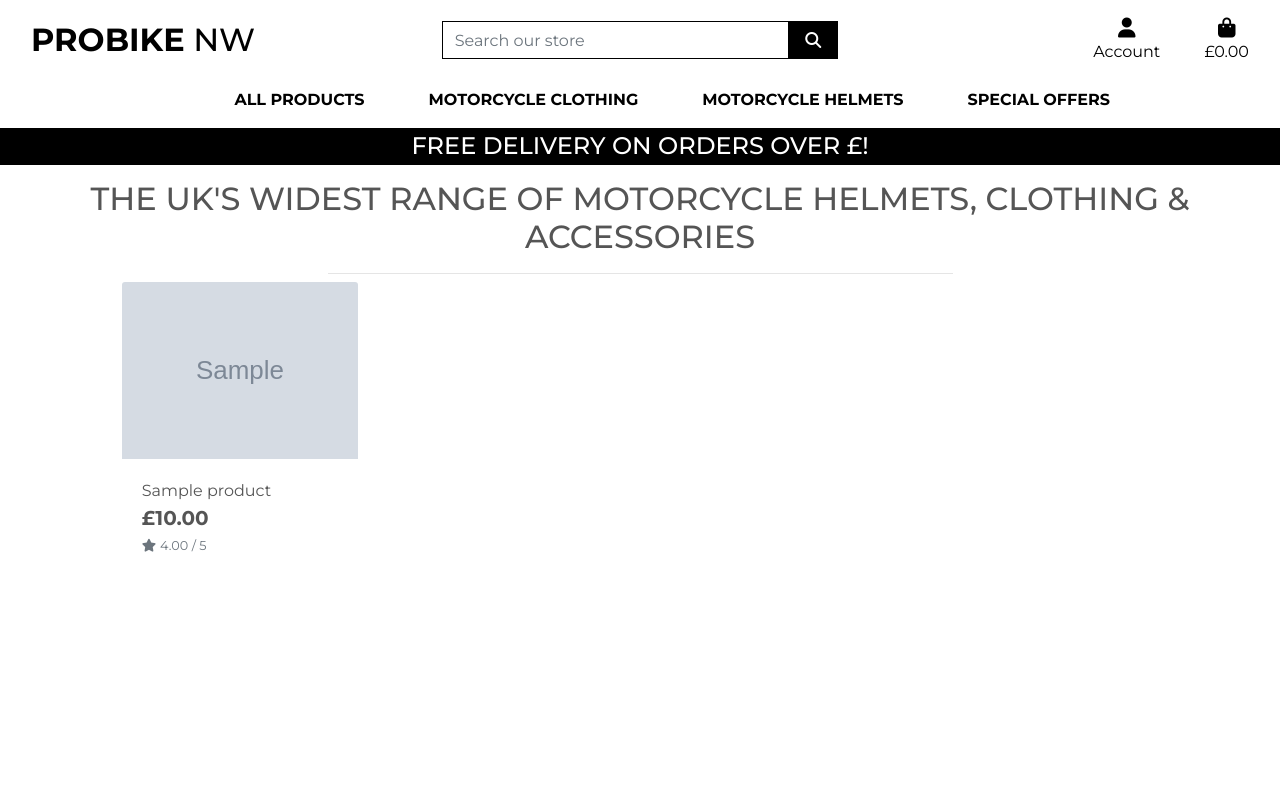
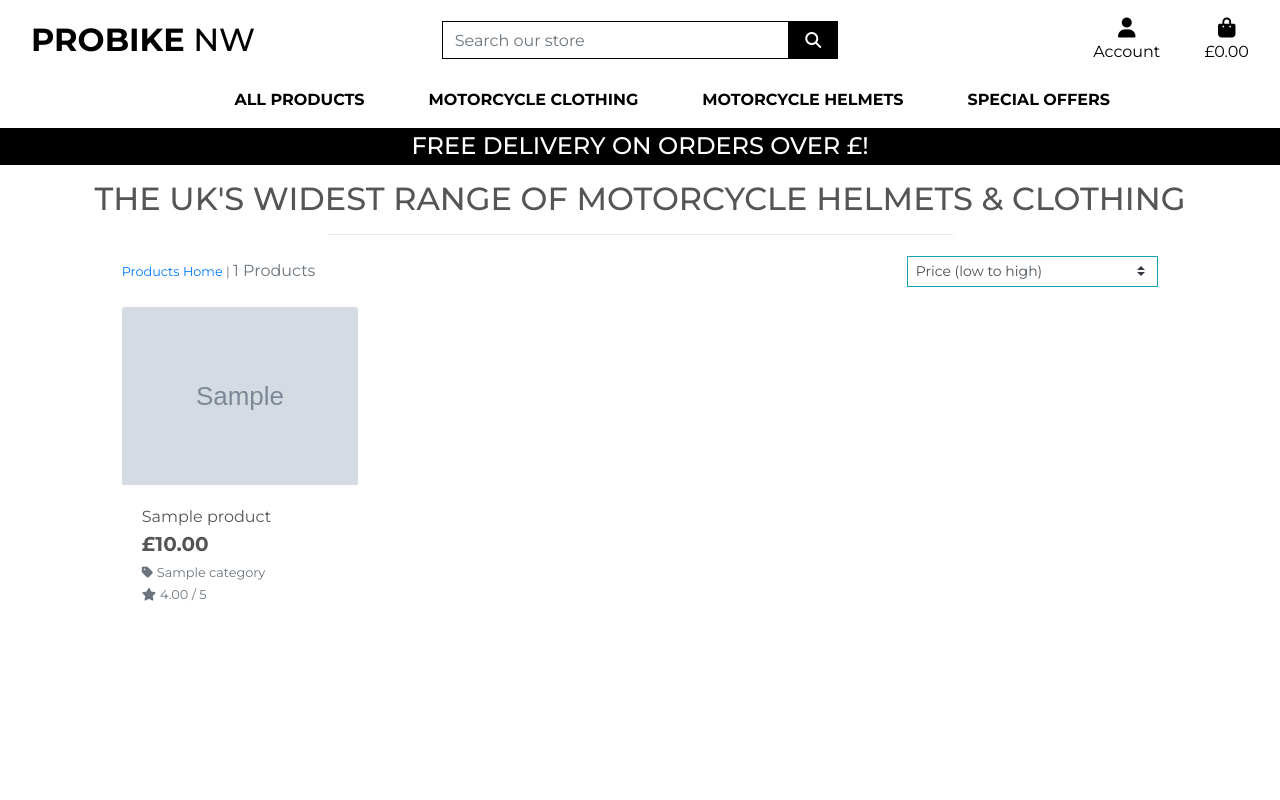
Before and after one commit to Code-Institute-Submissions/DuggyL-probikenw_milestone_4_DecResub, a Django app: a page that uses products/templates/products/products.html in a window 1280 px wide. Run offline with Django 3.2, Linux system fonts and the light colour scheme; tables that the repository leaves empty hold one stand-in row (values such as "Sample post"); grey boxes marked "Sample" are stand-in pictures; some libraries are stand-ins or nearby versions.

Commit message:
Add categories, sorting and product counts funtionality

```diff
--- a/products/templates/products/products.html
+++ b/products/templates/products/products.html
@@ -16,13 +16,42 @@
 <div class="container-fluid">
     <div class="row">
         <div class="col text-center mt-3">
-            <h2 class="logo-font">The UK's widest range of <stong>Motorcycle Helmets, Clothing & Accessories</stong></h2>
+            <h2 class="logo-font">The UK's widest range of <stong>Motorcycle Helmets & Clothing</stong></h2>
+            {% for c in current_categories %}
+            <a class="category-badge text-decoration-none" href="{% url 'products' %}?category={{ c.name }}">
+                <span class="p-2 mt-2 badge badge-white text-black rounded-0 border border-dark">{{ c.name }}</span>
+            </a>
+            {% endfor %}
             <hr class="w-50 mb-1">
         </div>
     </div>
     <div class="row">
         <div class="product-container col-10 offset-1">
-            <div class="row mt-1 mb-2>"></div>
+            <div class="row mt-1 mb-2">
+                <div class="col-12 col-md-6 my-auto order-md-last d-flex justify-content-center justify-content-md-end">
+                    <div class="sort-select-wrapper w-50">
+                        <select id="sort-selector" class="custom-select custom-select-sm rounded-0 border border-{% if current_sorting != 'None_None' %}info{% else %}black{% endif %}">
+                            <option value="reset" {% if current_sorting == 'None_None' %}selected{% endif %}>Sort by</option>
+                            <option value="price_asc" {% if current_sorting == 'price_asc' %}selected{% endif %}>Price (low to high)</option>
+                            <option value="price_desc" {% if current_sorting == 'price_desc' %}selected{% endif %}>Price (high to low)</option>
+                            <option value="rating_asc" {% if current_sorting == 'rating_asc' %}selected{% endif %}>Rating (low to high)</option>
+                            <option value="rating_desc" {% if current_sorting == 'rating_desc' %}selected{% endif %}>Rating (high to low)</option>
+                            <option value="name_asc" {% if current_sorting == 'name_asc' %}selected{% endif %}>Name (A-Z)</option>
+                            <option value="name_desc" {% if current_sorting == 'name_desc' %}selected{% endif %}>Name (Z-A)</option>
+                            <option value="category_asc" {% if current_sorting == 'category_asc' %}selected{% endif %}>Category (A-Z)</option>
+                            <option value="category_desc" {% if current_sorting == 'category_desc' %}selected{% endif %}>Category (Z-A)</option>
+                        </select>
+                    </div>
+                </div>
+                <div class="col-12 col-md-6 order-md-first">
+                    <p class="text-muted mt-3 text-center text-md-left">
+                        {% if search_term or current_categories or current_sorting != 'None_None' %}
+                            <span class="small"><a href="{% url 'products' %}">Products Home</a> | </span>
+                        {% endif %}
+                        {{ products|length }} Products{% if search_term %} found for <strong>"{{ search_term }}"</strong>{% endif %}
+                    </p>
+                </div>
+            </div>
             <div class="row">
                 {% for product in products %}
                     <div class="col-sm-6 col-md-6 col-lg-4 col-xl-3">
@@ -43,6 +72,13 @@
                                 <div class="row">
                                     <div class="col">
                                         <p class="lead mb-0 text-left font-weight-bold">£{{ product.price }}</p>
+                                        {% if product.category %}
+                                        <p class="small mt-1 mb-0">
+                                            <a class="text-muted" href="{% url 'products' %}?category={{ product.category.name }}">
+                                                <i class="fas fa-tag mr-1"></i>{{ product.category.name }}
+                                            </a>
+                                        </p>
+                                        {% endif %}
                                         {% if product.rating %}
                                             <small class="text-muted"><i class="fas fa-star mr-1"></i>{{ product.rating }} / 5</small>
                                         {% else %}
--- a/products/views.py
+++ b/products/views.py
@@ -21,6 +21,8 @@ def all_products(request):
             if sortkey == 'name':
                 sortkey = 'lower_name'
                 products = products.annotate(lower_name=Lower('name'))
+            if sortkey == 'category':
+                sortkey = 'category__name'
 
             if 'direction' in request.GET:
                 direction = request.GET['direction']
--- a/static/css/base.css
+++ b/static/css/base.css
@@ -72,6 +72,11 @@ body {
     z-index: -1;
 }
 
+a.category-badge > span.badge:hover {
+    background: #212529 !important;
+    color: #fff !important;
+}
+
 /* Media Queries */
 
 /* Slightly larger container on xl screens */
```
Also changed, not shown: products/templates/products/product_detail.html (+7 -0 lines).
